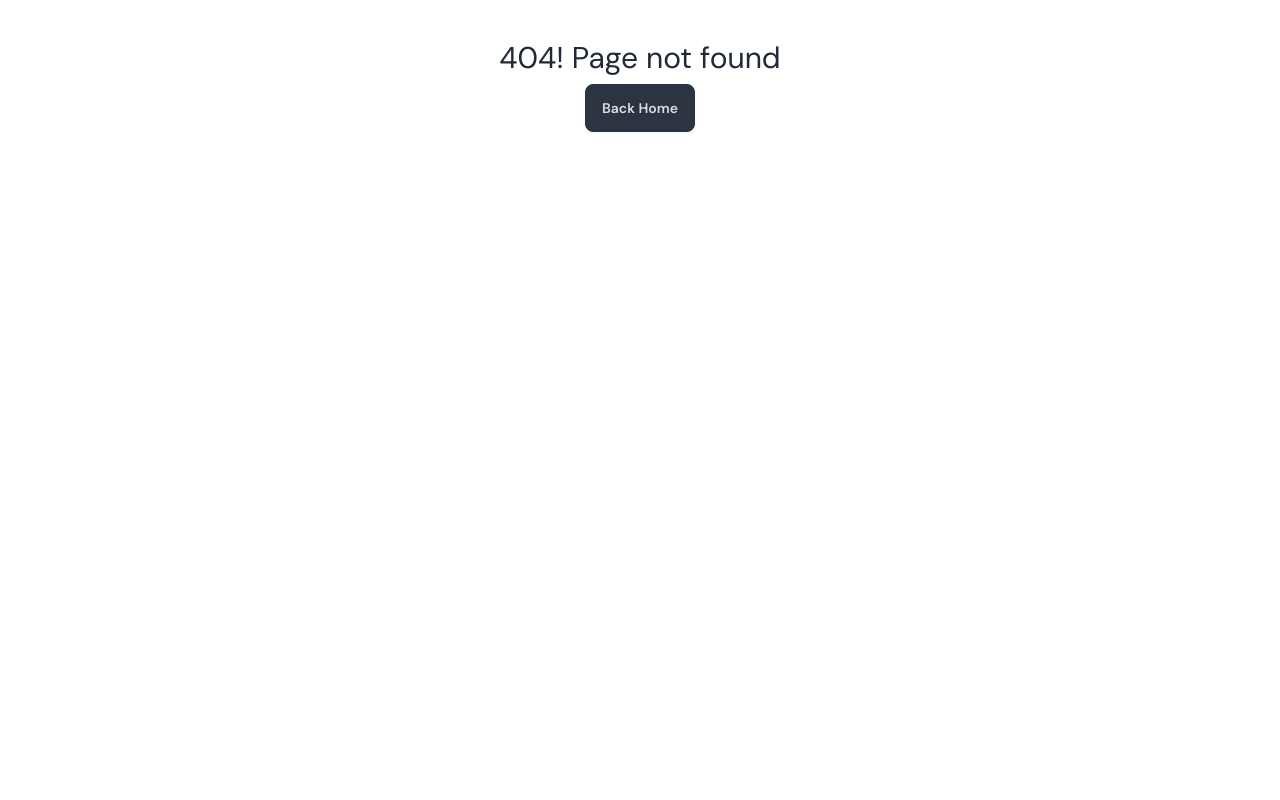
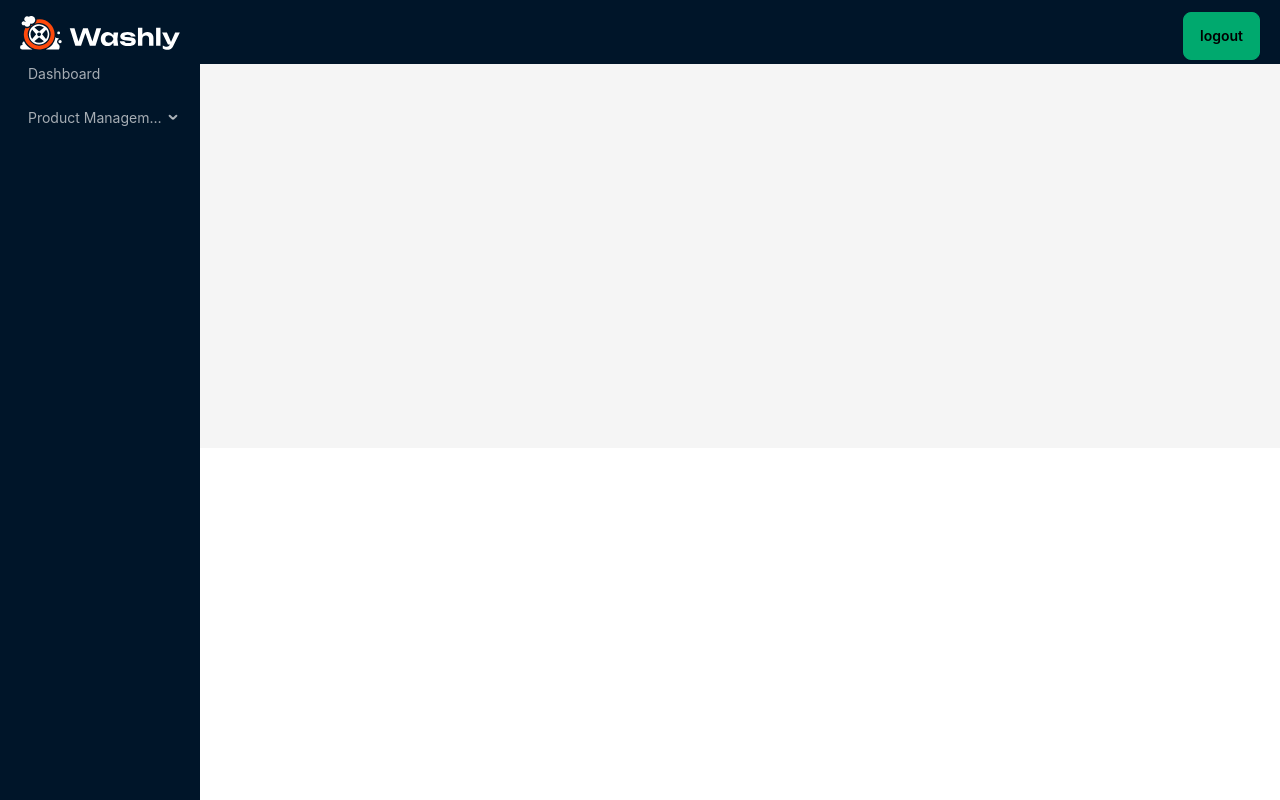
Before and after one commit to shaikTazUddin01/car-washing-client, a React (Vite) app: page /admin in a window 1280 px wide. Before the commit this address had no page. Built offline with nearby package versions, Linux system fonts and the light colour scheme; a web font is replaced by a local one.

Commit message:
added dashboardLayout and dynamic router and sidebar generator

```diff
--- a/src/Types/index.ts
+++ b/src/Types/index.ts
@@ -1,2 +1,3 @@
 export * from './responst'
 export * from './service'
+export * from './path'
--- a/src/component/shared/Navbar.tsx
+++ b/src/component/shared/Navbar.tsx
@@ -1,27 +1,36 @@
 import { useEffect, useState } from "react";
-import logo from '../../assets/logo.svg'
-import { useLocation } from "react-router-dom";
+import logo from "../../assets/logo.svg";
+import { NavLink, useLocation } from "react-router-dom";
+import { useAppSelector } from "../../redux/hooks/hooks";
+import userimg from "../../assets/userimg.png";
 
 const Navbar = () => {
-const location=useLocation()
+  const location = useLocation();
+  // get user
+  const user = useAppSelector((state) => state.auth.user);
 
-  const [scroll, setscroll] = useState(false)
+  // check scroll or not
+  const [scroll, setscroll] = useState(false);
+  // check collapse or not
+  const [collapse, setCollapse] = useState(false);
 
+  // handle scroll
   const handleScroll = () => {
     const scrollY = window.scrollY;
     // console.log(scrollY)
     setscroll(scrollY > 1);
   };
 
-
   useEffect(() => {
-      window.addEventListener('scroll', handleScroll);
+    window.addEventListener("scroll", handleScroll);
     return () => {
-          window.removeEventListener('scroll', handleScroll);
+      window.removeEventListener("scroll", handleScroll);
     };
   }, []);
 
-
+  const handleCollapse = () => {
+    setCollapse(!collapse);
+  };
   const item = (
     <>
       <li>
@@ -33,15 +42,68 @@ const location=useLocation()
       <li>
         <a href="/booking">Booking</a>
       </li>
+      {user && user?.role ? (
+        <div className="pl-2">
+          <div className="flex flex-col lg:justify-center lg:items-center px-5 lg:px-0">
+            <img
+              src={userimg}
+              alt="img"
+              className="w-10 h-10 border rounded-full"
+              onClick={() => handleCollapse()}
+            />
+
+            {collapse ? (
+              <div
+                className="lg:mt-44 text-white border border-[#FFFFF]
+                                 bg-[#2b2b2b] p-4 mt-10
+                             rounded-md z-20 ml-8 lg:ml-0 lg:mr-48 absolute
+                            text-center shadow-lg shadow-[#858585] w-[250px] "
+              >
+                <h1 className='' >Role : {user?.role && user.role}</h1>
+                <h1 className='' >Email : {user?.email && user.email}</h1>
+                <NavLink to={"/admin/dashboard"}>
+                  <li
+                    className="bg-[#2b3440]
+                                rounded-md
+                                py-2 px-3
+                                text-white mt-2
+                                hover:bg-[#082e5f]
+                        "
+                  >
+                    DashBoard
+                  </li>
+                </NavLink>
+                {/* <li onClick={handleLogOut}
+                    className="bg-[#2b3440]
+                                rounded-md
+                                py-2 px-3
+                                text-white mt-2
+                                hover:bg-[#082e5f]
+                        ">Log Out</li> */}
+              </div>
+            ) : (
+              <></>
+            )}
+          </div>
+        </div>
+      ) : (
+        <>
           <li>
             <a href="/login">Login</a>
           </li>
+          {/* <img src={userImg} alt="" className='w-10 h-10 rounded-full'/> */}
+        </>
+      )}
     </>
   );
 
   return (
     <div className="">
-      <div className={`navbar fixed max-w-[1440px] mx-auto text-white z-50 items-center ${scroll || location.pathname !='/' ? "bg-black":"bg-transparent"}`}>
+      <div
+        className={`navbar fixed max-w-[1440px] mx-auto text-white z-50 items-center ${
+          scroll || location.pathname != "/" ? "bg-black" : "bg-transparent"
+        }`}
+      >
         <div className="navbar-start">
           <div className="dropdown">
             <div tabIndex={0} role="button" className="btn btn-ghost lg:hidden">
@@ -71,14 +133,12 @@ const location=useLocation()
             <img src={logo} alt="" className="w-[60%]" />
           </a>
         </div>
-        <div className="navbar-center hidden lg:flex">
-          <ul className="menu menu-horizontal px-1 text-[16px]">
-           {item}
-          </ul>
+        <div className="navbar-end hidden lg:flex">
+          <ul className="menu menu-horizontal px-1 text-[16px]">{item}</ul>
         </div>
-        <div className="navbar-end">
-          <a className="btn">Button</a>
-        </div>
+        {/* <div className="navbar-end">
+
+        </div> */}
       </div>
     </div>
   );
--- /dev/null
+++ b/src/layout/DashboardLayOut.tsx
@@ -0,0 +1,86 @@
+import React, { useState } from "react";
+import { Button, Col, Layout } from "antd";
+// import Sidebar from "./Sidebar";
+import { Outlet } from "react-router-dom";
+import { toast, Toaster } from "sonner";
+// import { useAppDispatch, useAppSelector } from "../../redux/hooks/hooks";
+// import { adminInFo } from "../../redux/features/auth/AdminAuthSlice";
+// import userImage from "../assets/userimg.png";
+import Sidebar from "./SIdeBar";
+
+const { Header, Content } = Layout;
+
+const DashboardLayOut: React.FC = () => {
+  // const dispatch = useAppDispatch();
+//   const user = useAppSelector((state) => state.adminLoginInfo);
+
+  const [openCollapse, SetOpenCollapse] = useState(false);
+
+//   const handleLogout = () => {
+//     toast.warning("our are logged out", {
+//       duration: 1500,
+//     });
+//     dispatch(
+//       adminInFo({
+//         user: null,
+//         token: null,
+//       })
+//     );
+//   };
+
+  return (
+    <Layout className="min-h-[100%]">
+      <Sidebar></Sidebar>
+      <Layout>
+        <Header style={{ padding: 0 }}>
+          <div className="flex justify-end pt-3 pr-5">
+            {/* <img
+              src={userImage}
+              alt=""
+              className="h-10 cursor-pointer"
+              onClick={() => SetOpenCollapse(!openCollapse)}
+            /> */}
+            {/* {openCollapse == true && (
+              <div className="bg-red-500 min-h-24 min-w-40 absolute top-14 rounded end-0 collapse-container"></div>
+            )} */}
+            {/* <div
+              className={`collapse-container ${
+                openCollapse ? "open " : ""
+              } bg-[#001529] border-2 border-secondaryColor absolute top-14 rounded end-0 text-center flex flex-col text-white px-5 z-20`}
+            > */}
+
+                {/* <span className="text-[16px]"> {user?.user?.user}</span>
+                <span className="-mt-8 text-[16px] " >Role : {user?.user?.role}</span>
+                <Button
+                  className="items-center btn btn-warning btn-sm -mt-2 mb-5"
+                  onClick={handleLogout}
+                >
+                  Logout
+                </Button>
+               */}
+               <button className="btn btn-success">logout</button>
+            {/* </div> */}
+          </div>
+        </Header>
+        <Col lg={{ span: 20, offset: 4 }}>
+          <Content style={{ margin: "24px 16px 0" }}>
+            <div
+              style={{
+                padding: 24,
+                minHeight: 360,
+                position: "relative",
+              }}
+            >
+              <Outlet></Outlet>
+              <Toaster></Toaster>
+            </div>
+          </Content>
+        </Col>
+      </Layout>
+    </Layout>
+  );
+};
+
+
+
+export default DashboardLayOut;
--- /dev/null
+++ b/src/layout/SIdeBar.tsx
@@ -0,0 +1,71 @@
+// import {
+//   UploadOutlined,
+//   UserOutlined,
+//   VideoCameraOutlined,
+// } from "@ant-design/icons";
+import { Layout, Menu } from "antd";
+// import { createElement } from "react";
+// import { NavLink } from "react-router-dom";
+import logo from "../assets/logo.svg";
+import SidebarGenarator from "../utiles/sidebarGenerator";
+import { adminPaths } from "../router/admin.routes";
+// import { NavLink } from "react-router-dom";
+
+const { Sider } = Layout;
+
+
+const Sidebar = () => {
+
+// const role =useAppSelector((state)=>state.adminLoginInfo.user?.role)
+
+let items =SidebarGenarator(adminPaths,'admin');
+// if (role === "Admin") {
+
+//   items = SidebarGenarator(adminPaths, "admin");
+// }else{
+//   items = SidebarGenarator(subadminPaths, "admin");
+
+// }
+  return (
+    <Sider
+      breakpoint="lg"
+      collapsedWidth="0"
+      // className="scrollbar"
+      style={{
+        height: "100vh",
+        position: "fixed",
+        top: 0,
+        left: 0,
+        zIndex: 1000,
+        // overflowY: "auto",
+
+      }}
+      // eslint-disable-next-line @typescript-eslint/no-unused-vars
+      onBreakpoint={(broken) => {
+        console.log(broken);
+      }}
+      onCollapse={(collapsed, type) => {
+        console.log(collapsed, type);
+      }}
+    >
+      <div className="demo-logo-vertical ">
+        <div className="flex justify-center items-center mt-4">
+          <img src={logo} alt="" className="w-[80%]" />
+        </div>
+      </div>
+      <Menu
+        theme="dark"
+        mode="inline"
+        defaultSelectedKeys={["4"]}
+        items={items}
+        // className="min-h-[100%] sticky top-0 overflow-y-auto"
+        style={{
+          minHeight: "100%",
+          // overflowY: "auto", // Ensure the menu itself can scroll
+        }}
+      />
+    </Sider>
+  );
+};
+
+export default Sidebar;
--- a/src/layout/AdminLayOut.tsx
+++ b/src/pages/Dashboard/admin/Home.tsx
@@ -1,6 +1,6 @@
 import React from 'react';
 
-const AdminLayOut = () => {
+const Home = () => {
     return (
         <div>
 
@@ -8,4 +8,4 @@ const AdminLayOut = () => {
     );
 };
 
-export default AdminLayOut;
+export default Home;
--- /dev/null
+++ b/src/router/admin.routes.tsx
@@ -0,0 +1,26 @@
+import DashboardLayOut from "../layout/DashboardLayOut";
+import Home from "../pages/Dashboard/admin/Home";
+
+
+
+
+export const adminPaths = [
+  {
+    name: "Dashboard",
+    // index: true,
+    path: "dashboard",
+    element:<Home/>,
+  },
+  {
+    name: "Product Management",
+    children: [
+      {
+        name: "Create Product",
+        path: "create-product",
+        element:<Home/> ,
+      },
+
+    ],
+  },
+
+];
--- /dev/null
+++ b/src/utiles/routerGenerator.tsx
@@ -0,0 +1,34 @@
+import { TPath, TRoute } from "../Types";
+
+
+const routerGenerator = (item: TPath[]) => {
+  // console.log("object",item);
+  const router = item.reduce((acc: TRoute[], item) => {
+    if (item?.path == "dashboard" && item?.element) {
+      acc.push({
+        path: "",
+        // index: item?.index,
+        element: item.element,
+      });
+    }
+    if (item?.path && item?.element) {
+      acc.push({
+        path: item?.path,
+        element: item.element,
+      });
+    }
+    if (item?.children) {
+      item?.children?.forEach((child) => {
+        acc.push({
+          path: child.path!,
+          element: child?.element,
+        });
+      });
+    }
+    return acc;
+  }, []);
+  // console.log(router);
+  return router;
+};
+
+export default routerGenerator;
--- /dev/null
+++ b/src/utiles/sidebarGenerator.tsx
@@ -0,0 +1,31 @@
+import { NavLink } from "react-router-dom";
+import { TPath, TsideBar } from "../Types";
+
+
+const SidebarGenarator = (item: TPath[], role: string) => {
+  const router = item.reduce((acc: TsideBar[], item) => {
+    if (item?.path && item?.name) {
+      acc.push({
+        key: item?.name,
+        label: <NavLink to={`/${role}/${item?.path}`}>{item?.name}</NavLink>,
+      });
+    }
+    if (item.children) {
+      acc.push({
+        key: item?.name,
+        label: item?.name,
+        children: item.children.map((child) => ({
+          key: child?.name,
+          label: (
+            <NavLink to={`/${role}/${child?.path}`}>{child?.name}</NavLink>
+          ),
+        })),
+      });
+    }
+
+    return acc;
+  }, []);
+  return router;
+};
+
+export default SidebarGenarator;
```
Also changed, not shown: src/Types/path.ts (added, +21 -0 lines), src/router/route.tsx (+19 -11 lines), src/assets/userimg.png (added). Lines whose indentation alone changed are shown as unchanged.
